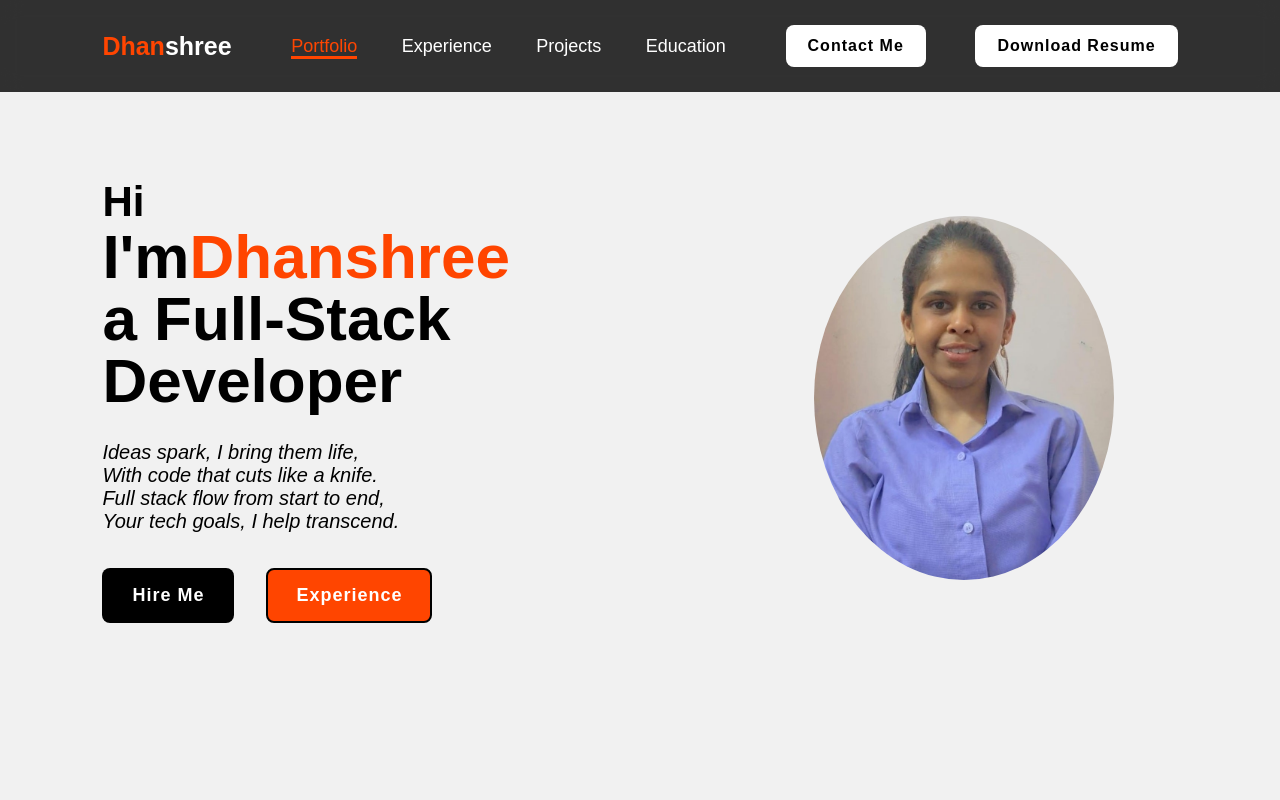
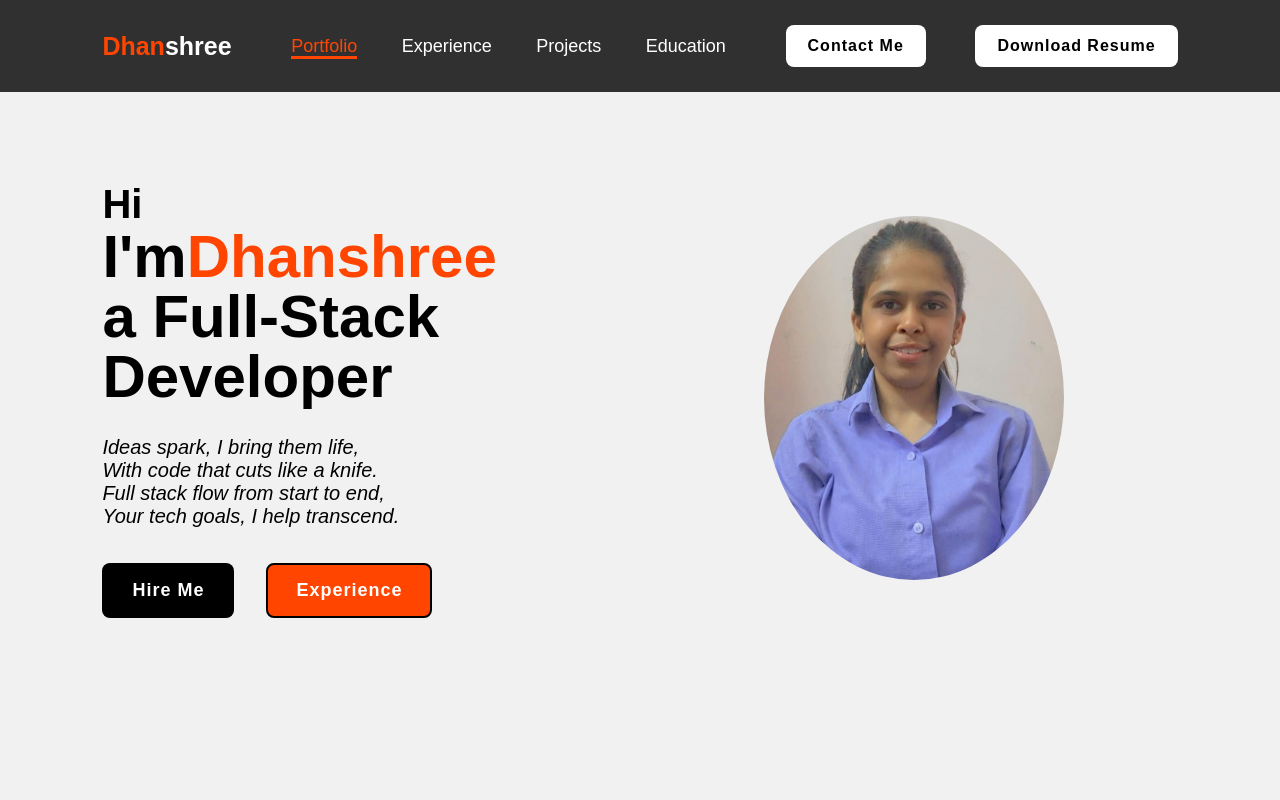
Before and after one commit to dhanshreeahire25/Portfolio, a plain HTML site: page index.html in a window 1280 px wide. Shown: the top 800 px of the page. Drawn offline with nearby package versions, Linux system fonts and the light colour scheme.

Commit message:
update style.css

```diff
--- a/style.css
+++ b/style.css
@@ -91,13 +91,13 @@ span{
     padding: 30px 12% 0;
 }
 .home-content{
-    max-width: 600px;
+    max-width: 550px;
 }
 .home-content h3{
-    font-size: 42px;
+    font-size: 40px;
 }
 .home-content h1{
-    font-size: 62px;
+    font-size: 60px;
     line-height: 1.0;
 }
 .home-content p{
```
